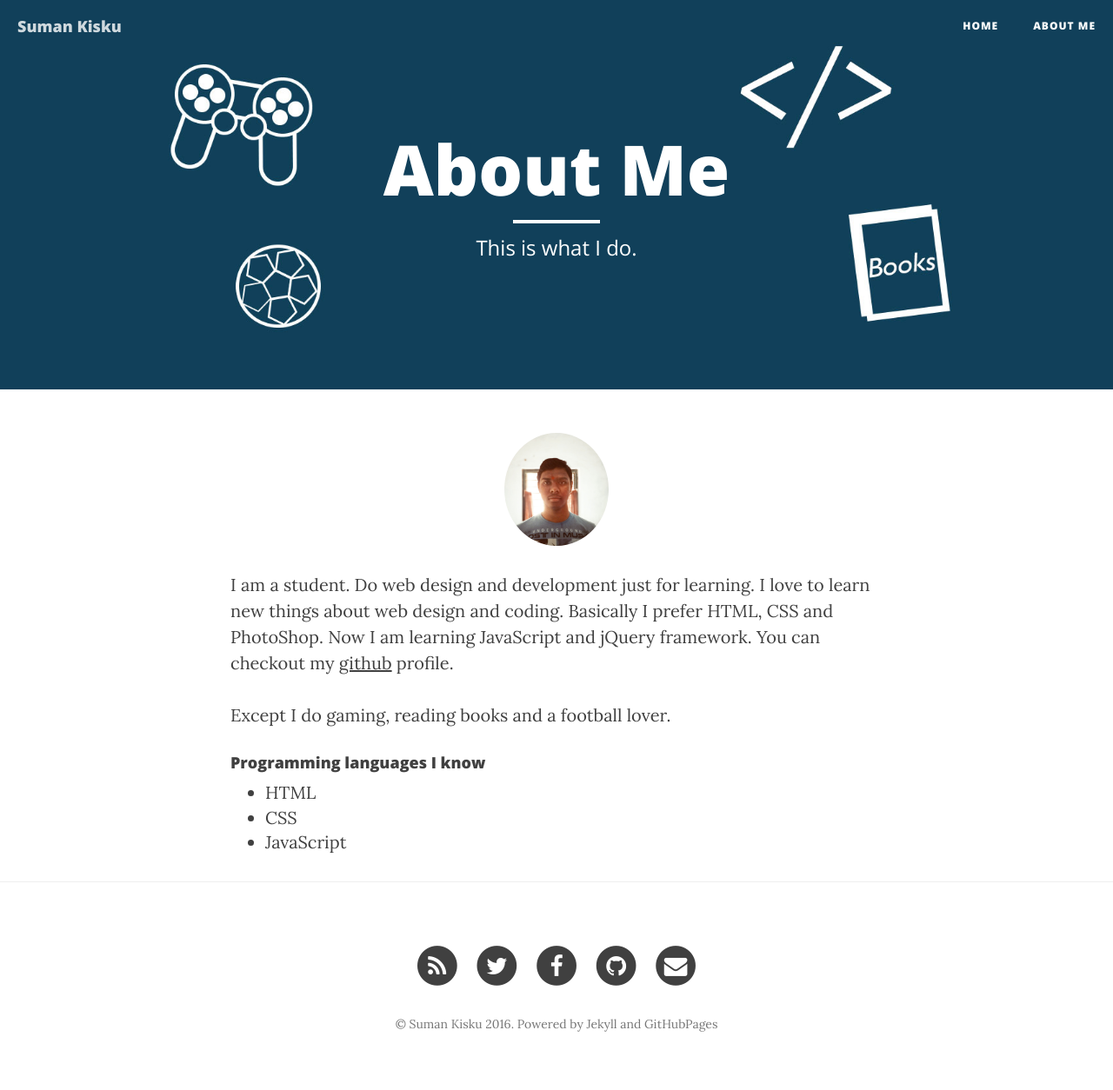
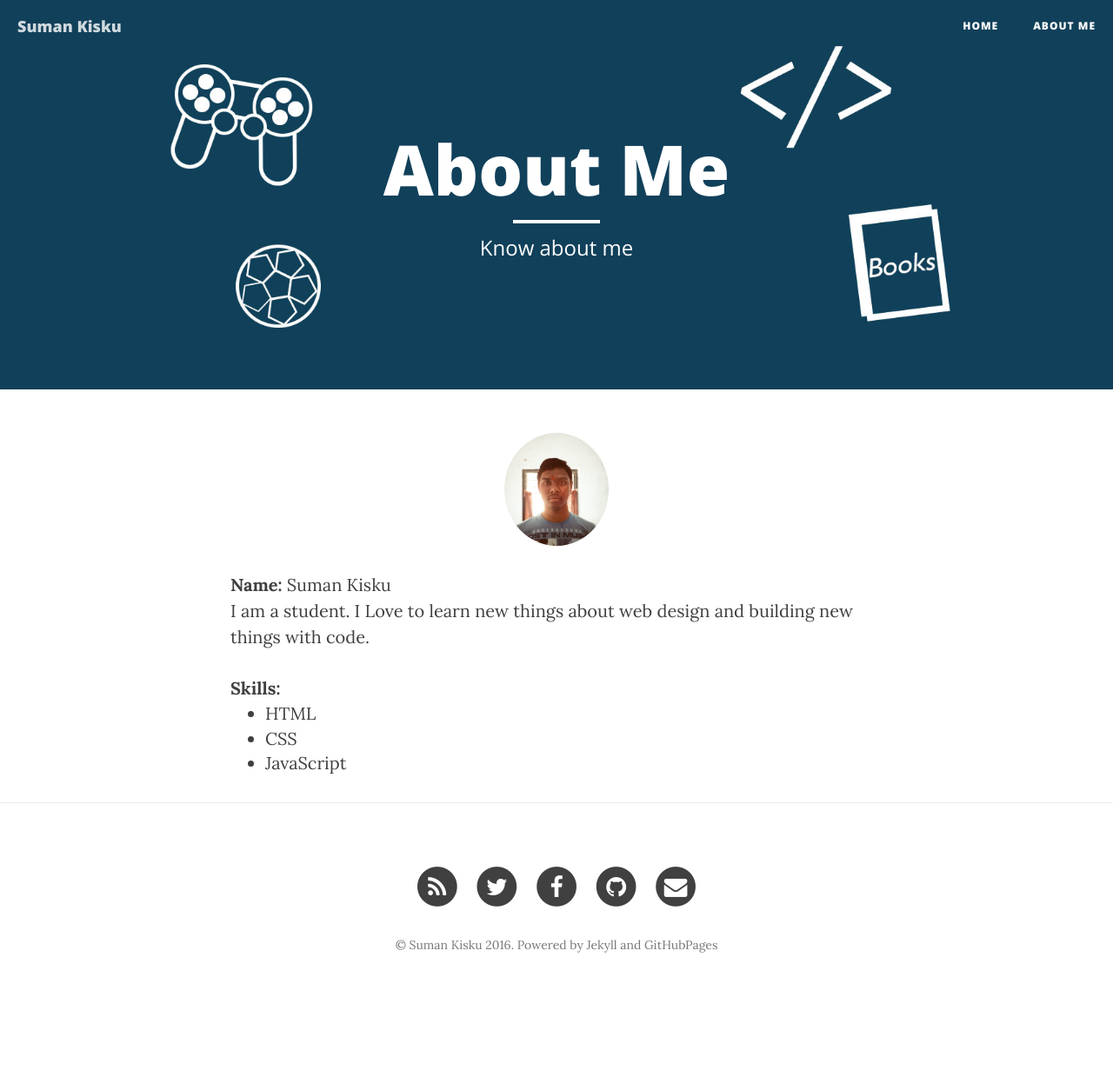
Before and after one commit to SumanKisku/sumankisku.github.io, a Jekyll site: the page built from about.html, in a window 1280 px wide. Shown: the whole page at 87% size. Built offline with Jekyll 4.4.1, drawn with Linux system fonts in a browser that asks for light colours; nearby versions of some CDN libraries; after the commit the page ends 1163 px from its top, so only the background shows below that.

Commit message:
Update about page

```diff
--- a/about.html
+++ b/about.html
@@ -1,24 +1,20 @@
 ---
 layout: page
 title: "About Me"
-description: "This is what I do."
+description: "Know about me"
 header-img: "img/about-bg.jpg"
 ---
 
 <img src="{{ site.baseurl }}/img/sumankisku.jpg" alt="Suman Kisku" width="120" class="img-circle center-block">
 
 <p>
-    I am a student. Do web design and development just for learning. I love to learn new things about web design and coding.
-Basically I prefer HTML, CSS and PhotoShop. Now I am learning JavaScript and jQuery framework. You can checkout my <a href="https://github.com/SumanKisku">github</a> profile.
+    <b>Name: </b> Suman Kisku <br>
+    I am a student. I Love to learn new things about web design and building new things with code.
 </p>
 
-<p>
-    Except I do gaming, reading books and a football lover.
-</p>
-
-<h4>Programming languages I know</h4>
-<ul>
-    <li>HTML</li>
-    <li>CSS</li>
-    <li>JavaScript</li>
-</ul>
+<b>Skills:</b>
+    <ul>
+        <li>HTML</li>
+        <li>CSS</li>
+        <li>JavaScript</li>
+    </ul>
```
